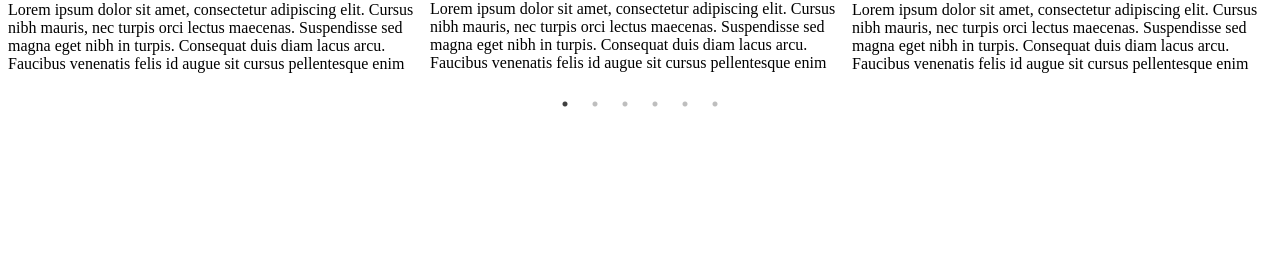
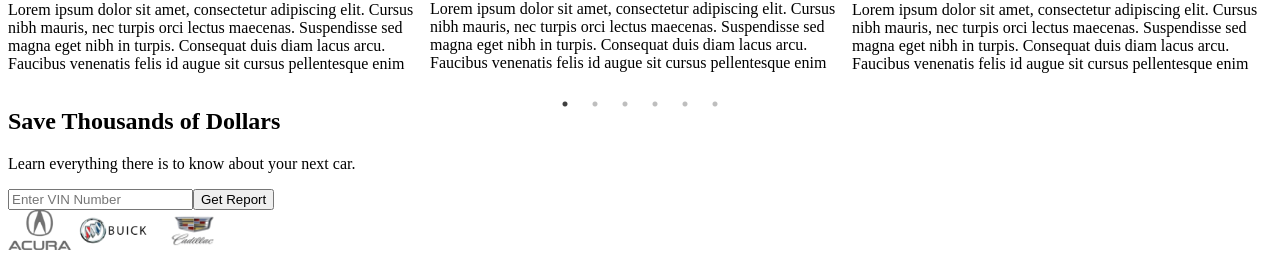
Before and after one commit to Bilal996999/auto-audit, a Next.js app: page /HomePage in a window 1280 px wide. Shown: the part 3166-3425 px from the top of the page. Before the commit the page ends 3280 px from the top, so only its background shows below. Built offline with nearby package versions, Linux system fonts and the light colour scheme.

Commit message:
complete homepage

```diff
--- a/app/globals.css
+++ b/app/globals.css
@@ -78,3 +78,7 @@ button.slick-arrow {
   width:fit-content;
   height:fit-content;
 }
+.vin-section{
+  background: url('../images/vin-bg.png') no-repeat center;
+  background-size: cover;
+}
--- a/app/page.js
+++ b/app/page.js
@@ -3,6 +3,7 @@ import HomeHero from "@/components/HomeHero";
 import Image from "next/image";
 import HomePage from "@/pages/HomePage"
 import { NextUIProvider } from "@nextui-org/react";
+import Footer from "@/components/Footer";
 
 
 
@@ -13,6 +14,7 @@ export default function Home() {
       <NextUIProvider>
         <Header />
         <HomePage />
+        <Footer/>
       </NextUIProvider>
     </main>
 
--- a/components/HomeHero.jsx
+++ b/components/HomeHero.jsx
@@ -19,7 +19,7 @@ const HomeHero = () => {
                             Car by Checking<br/>
                             its VIN History<br/>
                         </h1>
-                        <div className='mt-10'>
+                        <div className='mt-[90px]'>
                             <VinForm/>
                         </div>
                     </div>
--- /dev/null
+++ b/components/SaveDollars.jsx
@@ -0,0 +1,39 @@
+import React from 'react'
+import SectionHeading from './SectionHeading'
+import VinForm from './VinForm'
+import logo1 from "@/images/trusted-logo-1.png"
+import logo2 from "@/images/trusted-logo-2.png"
+import logo3 from "@/images/trusted-logo-3.png"
+import Image from 'next/image'
+
+const SaveDollars = () => {
+    return (
+        <section className='vin-section py-16'>
+            <div className='container mx-auto px-2 sm:px-6 lg:px-8'>
+                <div className='max-w-[55%] ml-auto'>
+                    <SectionHeading smallHeading="" mainHeading="Save Thousands of Dollars" />
+                    <p className='text-[#999] text-[20px] text-center mt-3'>Learn everything there is to know about your next car.</p>
+                    <div className='mt-12'>
+                        <VinForm />
+                        <div className='flex justify-center items-center gap-8 mt-7'>
+                        <Image
+                            src={logo1}
+                            height={40}
+                        />
+                        <Image
+                            src={logo2}
+                            height={40}
+                        />
+                        <Image
+                            src={logo3}
+                            height={40}
+                        />
+                    </div>
+                    </div>
+                </div>
+            </div>
+        </section>
+    )
+}
+
+export default SaveDollars
--- a/components/VinForm.jsx
+++ b/components/VinForm.jsx
@@ -10,7 +10,7 @@ const VinForm = () => {
 
   return (
     <form onSubmit={handleSubmit}>
-        <div className="flex justify-between items- mt-[70px] border rounded-2xl bg-[#fff] p-[6px] border-[#000]/[.1] hover:border-[#000]/[.4] transition">
+        <div className="flex justify-between border rounded-2xl bg-[#fff] p-[6px] border-[#000]/[.1] hover:border-[#000]/[.4] transition">
             <input type="text" className="indent-4 outline-none flex-1 text-[16px] text-[#000]" maxLength={17} placeholder="Enter VIN Number"/>
             <ThemeBtn text="Get Report"/>
         </div>
--- a/pages/HomePage.jsx
+++ b/pages/HomePage.jsx
@@ -2,6 +2,7 @@ import Faq from '@/components/Faq'
 import HomeHero from '@/components/HomeHero'
 import HowItWork from '@/components/HowItWork'
 import KeyFeature from '@/components/KeyFeature'
+import SaveDollars from '@/components/SaveDollars'
 import Testimonials from '@/components/Testimonials'
 import Trusted from '@/components/Trusted'
 import React from 'react'
@@ -15,6 +16,7 @@ const HomePage = () => {
     <KeyFeature/>
     <Faq/>
     <Testimonials/>
+    <SaveDollars/>
     </>
   )
 }
```
Also changed, not shown: components/Footer.jsx (added, +89 -0 lines), images/social-icons.png (added), images/vin-bg.png (added).
